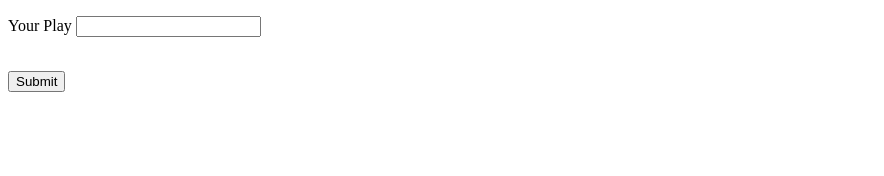
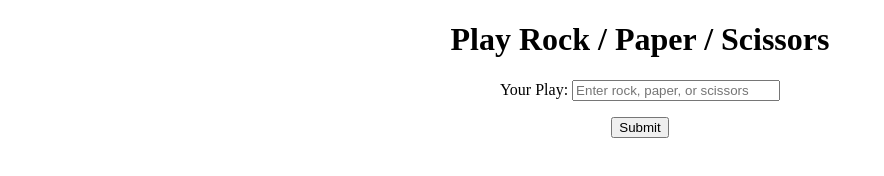
Before and after one commit to dbach52/RockPaperScissors, a plain HTML site: page index.html in a window 1280 px wide. Shown: the whole page, without its empty margins (0-884 px from the left). Drawn offline with Linux system fonts and the light colour scheme.

Commit message:
style updates

```diff
--- a/index.html
+++ b/index.html
@@ -1,12 +1,14 @@
 <!DOCTYPE html>
 <html lang="en">
   <head>
+    <link rel="stylesheet" href="style.css">
+    <title>Rock, Paper, Scissors</title>
   </head>
 
   <body>
+    <h1>Play Rock / Paper / Scissors</h1>
     <form id="myForm">
-      <p>Your Play <input type="text" id="yourInput"></p>
-      <br>
+      <p>Your Play: <input type="text" id="yourInput" placeholder="Enter rock, paper, or scissors"></p>
       <input id="" type="button" value="Submit" onclick="rockPaperScissors()">
     </form>
 
--- a/script.js
+++ b/script.js
@@ -33,4 +33,6 @@ function rockPaperScissors() {
   document.getElementById("yourChoice").textContent = "You chose: " + humanPlay();
 
   document.getElementById("result").textContent = gameResult();
+
+  document.getElementById("result").setAttribute("style", "font-size:72px; text-align:center");
 }
--- a/style.css
+++ b/style.css
@@ -0,0 +1,13 @@
+body {
+  max-width: 700px;
+  margin-left:auto;
+  margin-right:auto;
+}
+
+h1, #myForm {
+  text-align:center;
+}
+
+#yourInput {
+  width:200px;
+}
```
